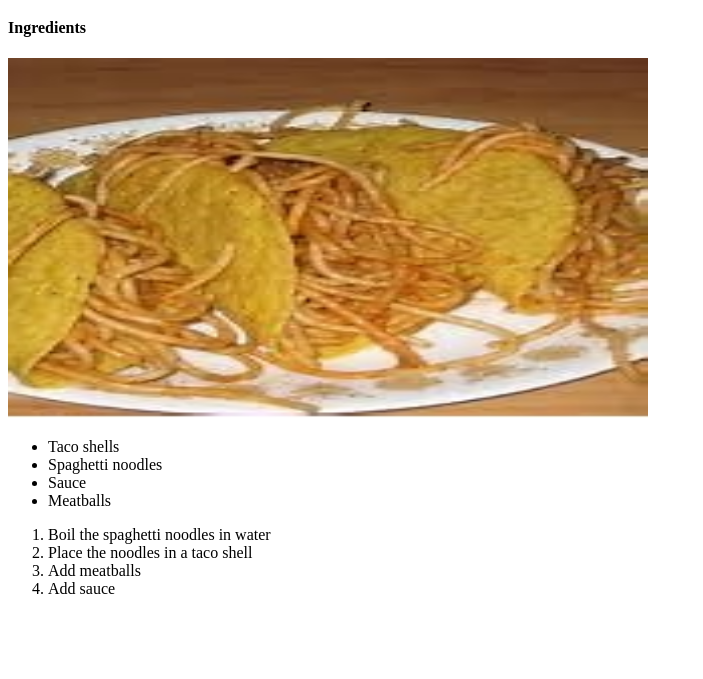
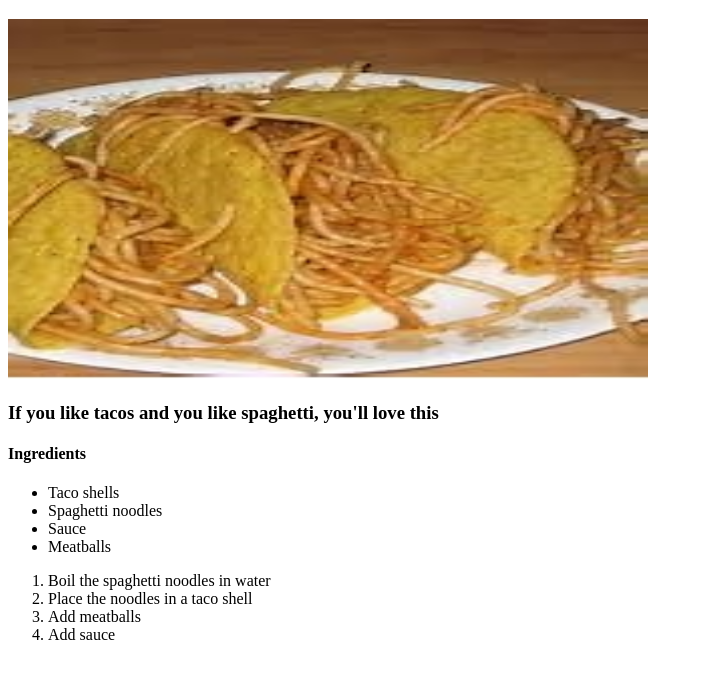
Before and after one commit to michaelchan132/odin-recipes, a plain HTML site: page recipes/spaghetti-tacos.html in a window 1280 px wide. Shown: the part 61-740 px from the top of the page, without its empty margins (0-703 px from the left). Drawn offline with Linux system fonts and the light colour scheme.

Commit message:
Change ordering

```diff
--- a/recipes/spaghetti-tacos.html
+++ b/recipes/spaghetti-tacos.html
@@ -7,8 +7,9 @@
 </head>
 <body>
     <h1>Spencer's Spaghetti Tacos</h1>
+    <img src="../images/spaghetti-tacos.jpeg" alt="tacos with spaghetti" height="360" width="640">
+    <h3>If you like tacos and you like spaghetti, you'll love this</h3>
     <h4>Ingredients</h4>
-    <img src="../images/spaghetti-tacos.jpeg" alt="tacos with spaghetti" height="360" width="640">
     <ul>
         <li>Taco shells</li>
         <li>Spaghetti noodles</li>
```
